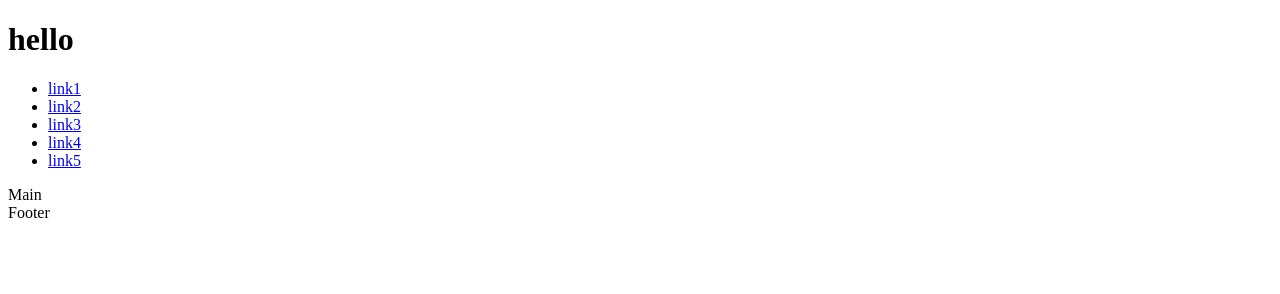
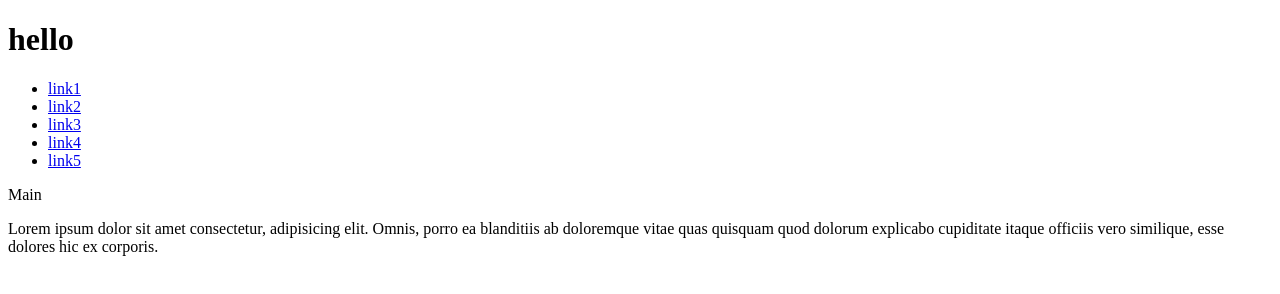
Before and after one commit to MIRZOULUGBEK9008/team, a plain HTML site: page index.html in a window 1280 px wide. Drawn offline with Linux system fonts and the light colour scheme.

Commit message:
footer add

```diff
--- a/index.html
+++ b/index.html
@@ -19,6 +19,8 @@
       </nav>
     </header>
     <main>Main</main>
-    <footer>Footer</footer>
+    <footer>
+      <p>Lorem ipsum dolor sit amet consectetur, adipisicing elit. Omnis, porro ea blanditiis ab doloremque vitae quas quisquam quod dolorum explicabo cupiditate itaque officiis vero similique, esse dolores hic ex corporis.</p>
+    </footer>
   </body>
 </html>
```
